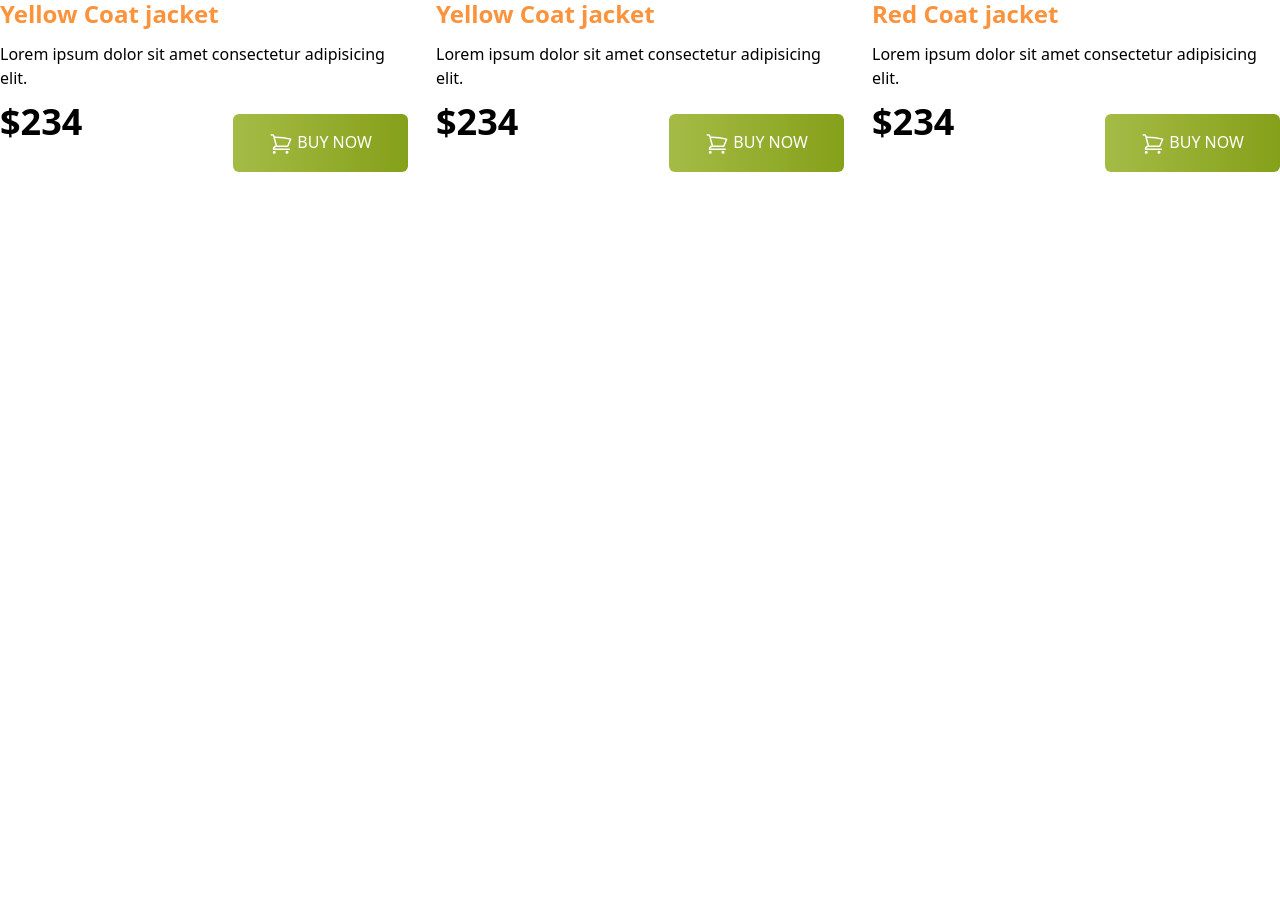
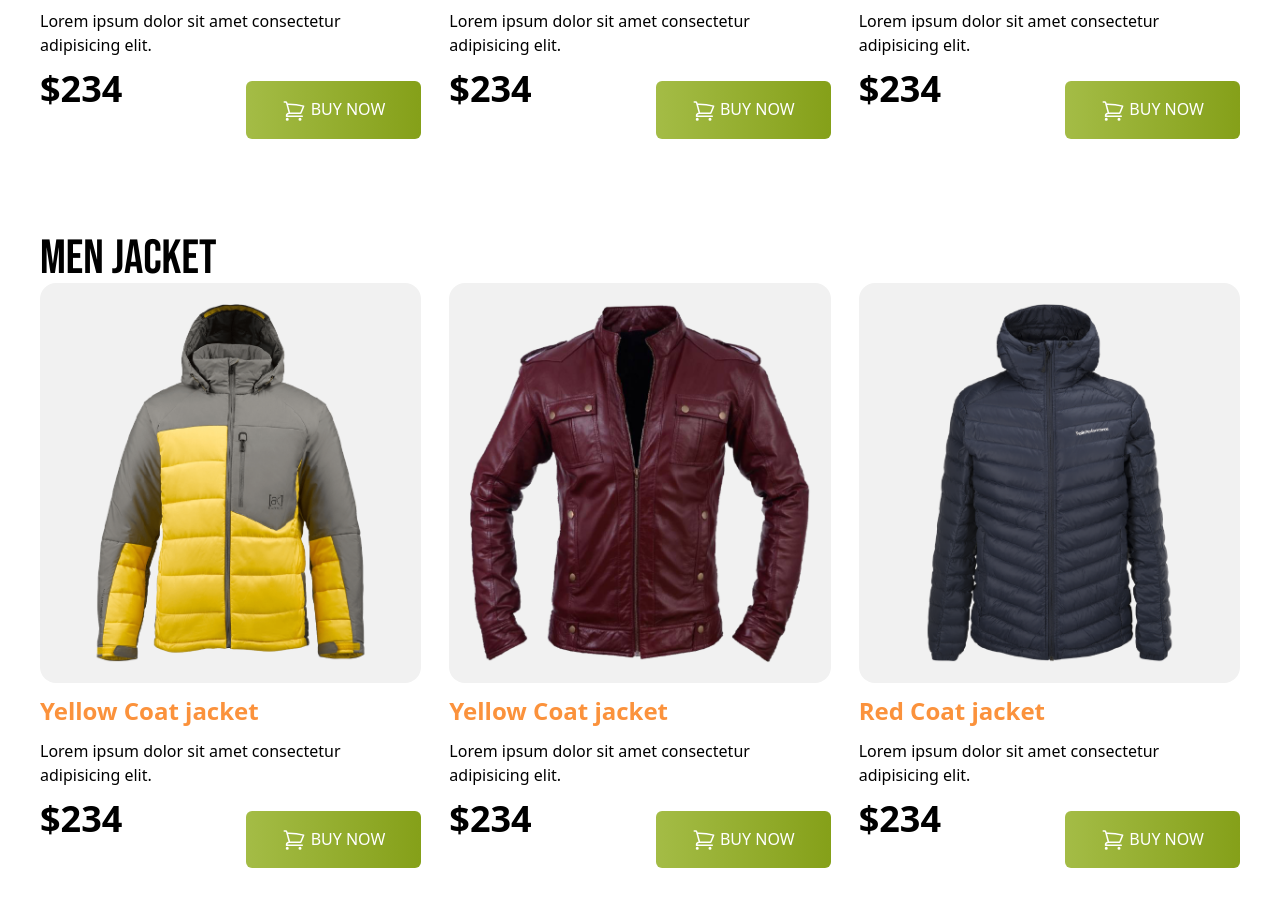
Before and after one commit to bishaldebroy007/Penguin-Fashion-Website-Tailwind, a plain HTML site: page index.html in a window 1280 px wide. Shown: the part 1093-2000 px from the top of the page. Before the commit the page ends 1313 px from the top, so only its background shows below. Drawn offline with nearby package versions, Linux system fonts and the light colour scheme.

Commit message:
Men section

```diff
--- a/index.html
+++ b/index.html
@@ -52,7 +52,7 @@
         </div>
     </header>
 
-    <main class="mx-w-7l mx-auto">
+    <main class="mx-w-7l mx-10">
         <!-- Women jacket section -->
         <section class="py-12">
             <h3 class="text-5xl bebas-neue-regular">Women Jacket</h3>
@@ -132,6 +132,86 @@
                 <!-- Item 3 ends -->
             </div>
         </section>
+
+        <!-- Man jacket section -->
+        <section class="py-12">
+            <h3 class="text-5xl bebas-neue-regular">Men Jacket</h3>
+
+            <!-- Container of jackets -->
+            <div class="grid grid-cols-3 gap-7">
+                <!-- Item 1 Starts -->
+                <div class="space-y-3">
+                    <div class="bg-[#F1F1F1] p-5 rounded-2xl">
+                        <img src="images\jacket-4.png" alt="Jacket 1">
+                    </div>
+                    <h4 class="text-2xl font-bold text-orange-400">Yellow Coat jacket</h4>
+                    <p>Lorem ipsum dolor sit amet consectetur adipisicing elit.</p>
+
+                    <!-- Button and Price for Item 1  -->
+                    <div class="flex justify-between space-y-3">
+                        <h3 class="text-4xl font-black">$234</h3>
+                        <button
+                            class="py-4 px-9 bg-gradient-to-r from-[#A4BC46] to-[#85A019] rounded-md my-1.5 text-white font-medium">
+                            <svg xmlns="http://www.w3.org/2000/svg" fill="none" viewBox="0 0 24 24" stroke-width="1.5"
+                                stroke="currentColor" class="size-6 inline">
+                                <path stroke-linecap="round" stroke-linejoin="round"
+                                    d="M2.25 3h1.386c.51 0 .955.343 1.087.835l.383 1.437M7.5 14.25a3 3 0 0 0-3 3h15.75m-12.75-3h11.218c1.121-2.3 2.1-4.684 2.924-7.138a60.114 60.114 0 0 0-16.536-1.84M7.5 14.25 5.106 5.272M6 20.25a.75.75 0 1 1-1.5 0 .75.75 0 0 1 1.5 0Zm12.75 0a.75.75 0 1 1-1.5 0 .75.75 0 0 1 1.5 0Z" />
+                            </svg>
+                            BUY NOW
+                        </button>
+                    </div>
+                </div>
+                <!-- Item 1 ends -->
+
+                <!-- Item 2 Starts-->
+                <div class="space-y-3">
+                    <div class="bg-[#F1F1F1] p-5 rounded-2xl">
+                        <img src="images\jacket-5.png" alt="Jacket 2">
+                    </div>
+                    <h4 class="text-2xl font-bold text-orange-400">Yellow Coat jacket</h4>
+                    <p>Lorem ipsum dolor sit amet consectetur adipisicing elit.</p>
+
+
+                    <div class="flex justify-between space-y-3">
+                        <h3 class="text-4xl font-black">$234</h3>
+                        <button
+                            class="py-4 px-9 bg-gradient-to-r from-[#A4BC46] to-[#85A019] rounded-md my-1.5 text-white font-medium">
+                            <svg xmlns="http://www.w3.org/2000/svg" fill="none" viewBox="0 0 24 24" stroke-width="1.5"
+                                stroke="currentColor" class="size-6 inline">
+                                <path stroke-linecap="round" stroke-linejoin="round"
+                                    d="M2.25 3h1.386c.51 0 .955.343 1.087.835l.383 1.437M7.5 14.25a3 3 0 0 0-3 3h15.75m-12.75-3h11.218c1.121-2.3 2.1-4.684 2.924-7.138a60.114 60.114 0 0 0-16.536-1.84M7.5 14.25 5.106 5.272M6 20.25a.75.75 0 1 1-1.5 0 .75.75 0 0 1 1.5 0Zm12.75 0a.75.75 0 1 1-1.5 0 .75.75 0 0 1 1.5 0Z" />
+                            </svg>
+                            BUY NOW
+                        </button>
+                    </div>
+                </div>
+                <!-- Item 2 ends -->
+
+                <!-- Item 3 Start-->
+                <div class="space-y-3">
+                    <div class="bg-[#F1F1F1] p-5 rounded-2xl">
+                        <img src="images\jacket-6.png" alt="Jacket 2">
+                    </div>
+                    <h4 class="text-2xl font-bold text-orange-400">Red Coat jacket</h4>
+                    <p>Lorem ipsum dolor sit amet consectetur adipisicing elit.</p>
+
+
+                    <div class="flex justify-between space-y-3">
+                        <h3 class="text-4xl font-black">$234</h3>
+                        <button
+                            class="py-4 px-9 bg-gradient-to-r from-[#A4BC46] to-[#85A019] rounded-md my-1.5 text-white font-medium">
+                            <svg xmlns="http://www.w3.org/2000/svg" fill="none" viewBox="0 0 24 24" stroke-width="1.5"
+                                stroke="currentColor" class="size-6 inline">
+                                <path stroke-linecap="round" stroke-linejoin="round"
+                                    d="M2.25 3h1.386c.51 0 .955.343 1.087.835l.383 1.437M7.5 14.25a3 3 0 0 0-3 3h15.75m-12.75-3h11.218c1.121-2.3 2.1-4.684 2.924-7.138a60.114 60.114 0 0 0-16.536-1.84M7.5 14.25 5.106 5.272M6 20.25a.75.75 0 1 1-1.5 0 .75.75 0 0 1 1.5 0Zm12.75 0a.75.75 0 1 1-1.5 0 .75.75 0 0 1 1.5 0Z" />
+                            </svg>
+                            BUY NOW
+                        </button>
+                    </div>
+                </div>
+                <!-- Item 3 ends -->
+        </div>
+    </section>
     </main>
     <footer>
 
```
